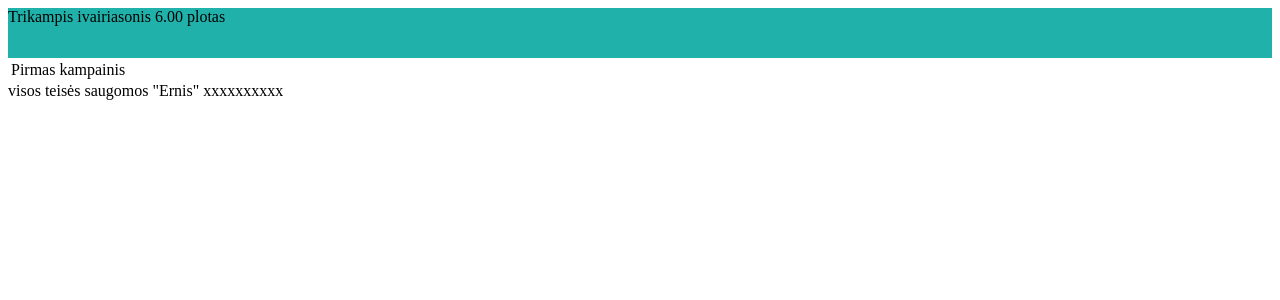
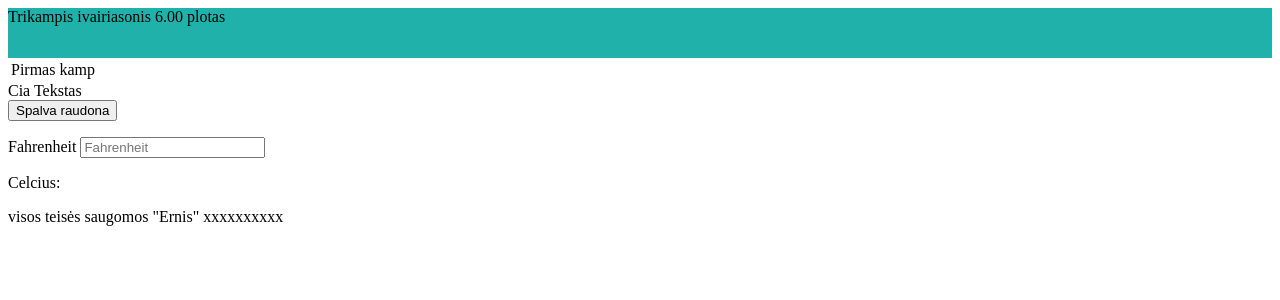
Before and after one commit to LinasKaminskas/FailaiGIT, a PHP site: page / in a window 1280 px wide. Shown: the top 300 px of the page. Run offline with PHP 8.4, Linux system fonts and the light colour scheme.

Commit message:
Keitimas

```diff
--- a/JStrikampiai/header.php
+++ b/JStrikampiai/header.php
@@ -19,12 +19,18 @@
 
                             <table id="myTable1">
                                 <tr>
-                                    <td>Pirmas kampainis</td>
+                                    <td>Pirmas kamp</td>
                                 </tr>
                             </table>
 
+                            <div  id="kspal">Cia Tekstas</div>
+                            <button  onclick="mygtukas()">Spalva raudona</button>
 
-
+                            <p>
+                                <label>Fahrenheit</label>
+                                <input id="inputFahrenheit" type="number" placeholder="Fahrenheit" oninput="temperatureConverter(this.value)" onchange="temperatureConverter(this.value)">
+                            </p>
+                            <p>Celcius: <span id="outputCelcius"></span></p>
                         </div>
                     </div>
                 </div>
--- a/JStrikampiai/js/main.js
+++ b/JStrikampiai/js/main.js
@@ -158,3 +158,15 @@ function calc_sales(units_a, units_b, units_c) {
     return units_a*79 + units_b * 129 + units_c * 699;
 }
 console.log(calc_sales(a,b,c));
+
+
+
+function mygtukas() {
+        document.getElementById("kspal").style.color = "red"
+
+}
+
+function temperatureConverter(valNum) {
+    valNum = parseFloat(valNum);
+    document.getElementById("outputCelcius").innerHTML = (valNum - 32) / 1.8;
+}
```
